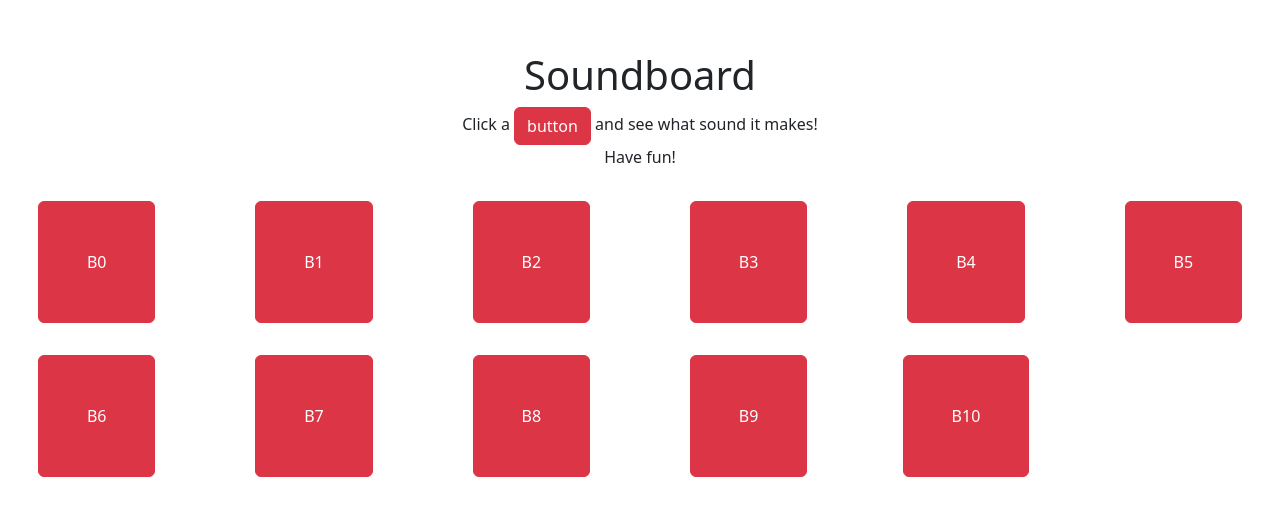
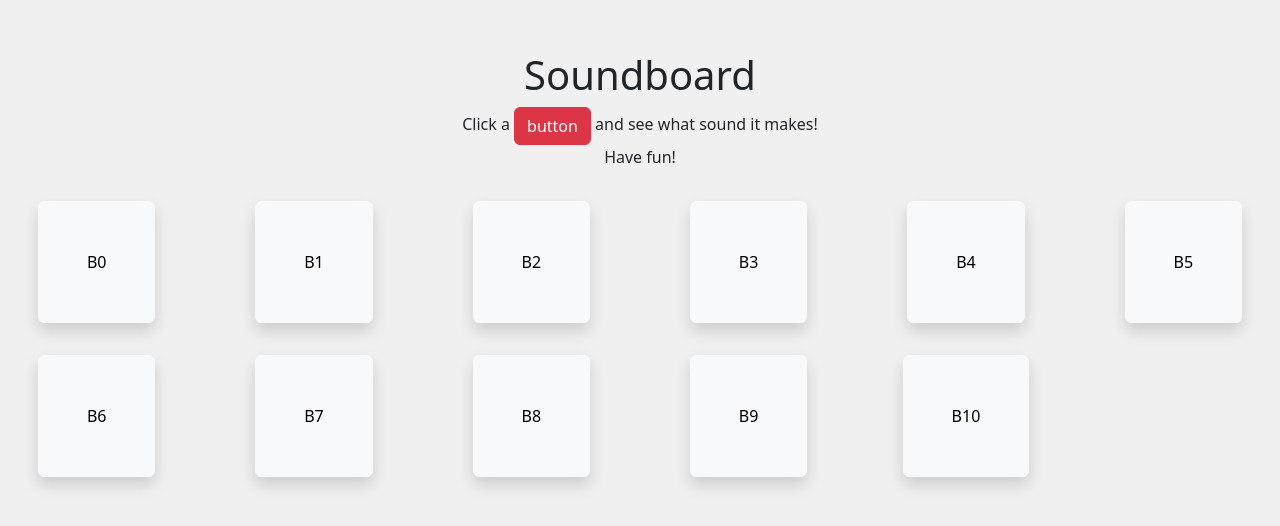
Before and after one commit to vichdz97/soundboard, a React (Vite) app: page / in a window 1280 px wide. Shown: the part 128-654 px from the top of the page. Built offline with nearby package versions, Linux system fonts and the light colour scheme.

Commit message:
updated colors

```diff
--- a/src/App.css
+++ b/src/App.css
@@ -1,3 +1,7 @@
+html, body, #root, #root>div {
+    background-color: #f0f0f0;
+}
+
 .heading {
     margin-top: 3em;
 }
--- a/src/components/Button.tsx
+++ b/src/components/Button.tsx
@@ -7,7 +7,7 @@ interface Props {
 
 function Button({ children, onClick }: Props) {
     return (
-        <button className="btn btn-danger m-3 p-5" onClick={onClick}>{children}</button>
+        <button className="btn btn-light shadow m-3 p-5" onClick={onClick}>{children}</button>
     )
 }
 
```
